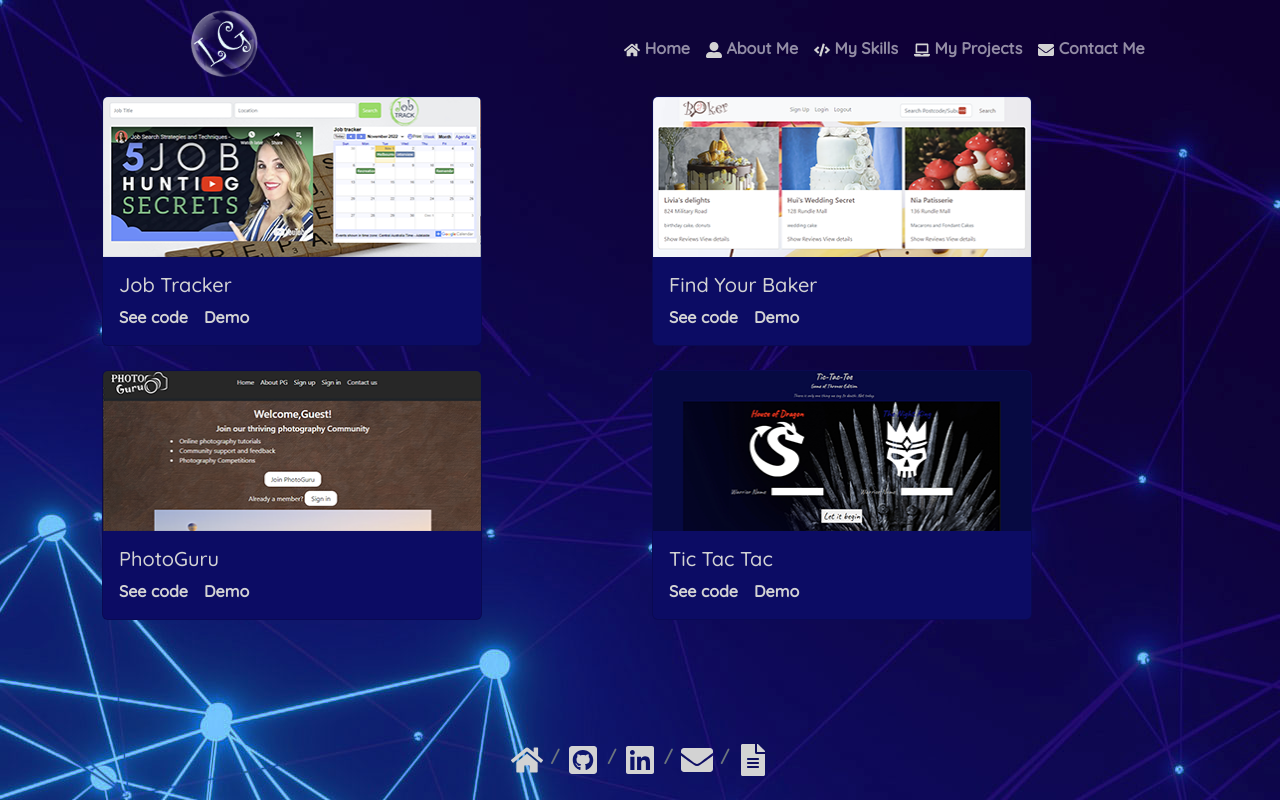
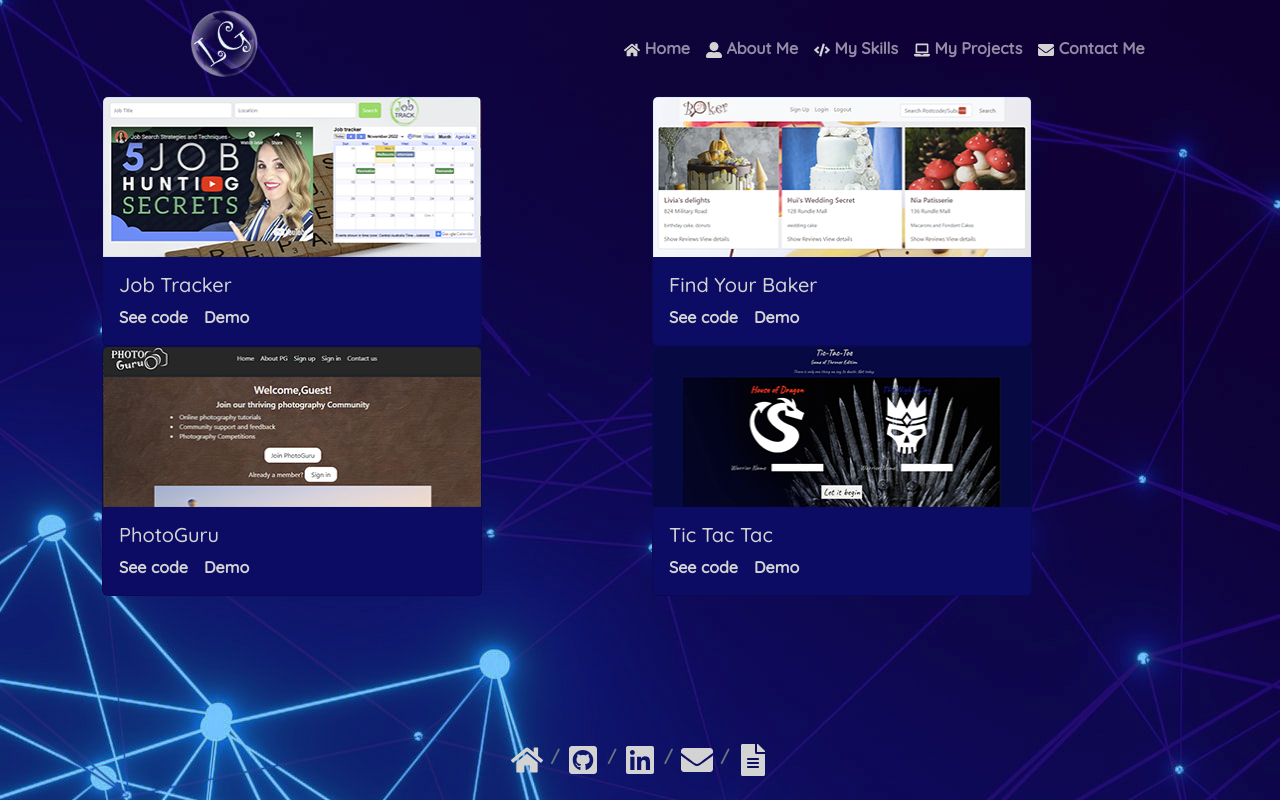
Before and after one commit to huifang719/portfolio, a React (Create React App) app: page /projects in a window 1280 px wide. Built offline with nearby package versions, Linux system fonts and the light colour scheme; a web font is replaced by a local one.

Commit message:
fixing netlify page not found issue

```diff
--- a/src/components/projects.js
+++ b/src/components/projects.js
@@ -10,7 +10,7 @@ import { Container } from 'react-bootstrap';
 function Projects() {
   return (
     <Container>
-    <Row xs={1} md={2} className="g-4 mx-2 justify-content-center" >
+    <Row xs={1} md={2} className="mx-2 justify-content-center" >
       <Col style={{display:"inline-block"}}>
         <Card style={{ maxWidth: '380px', width: "100%", backgroundColor:"rgb(12,12,100)", color: "lightgray" }}>
           <Card.Img variant="top" className='projectImage' style={{marginTop:"0", width:"100%", height:"160px"}} src={jobtracker}
```
Also changed, not shown: 1 other file (tests, documents, lock files or other folders).
